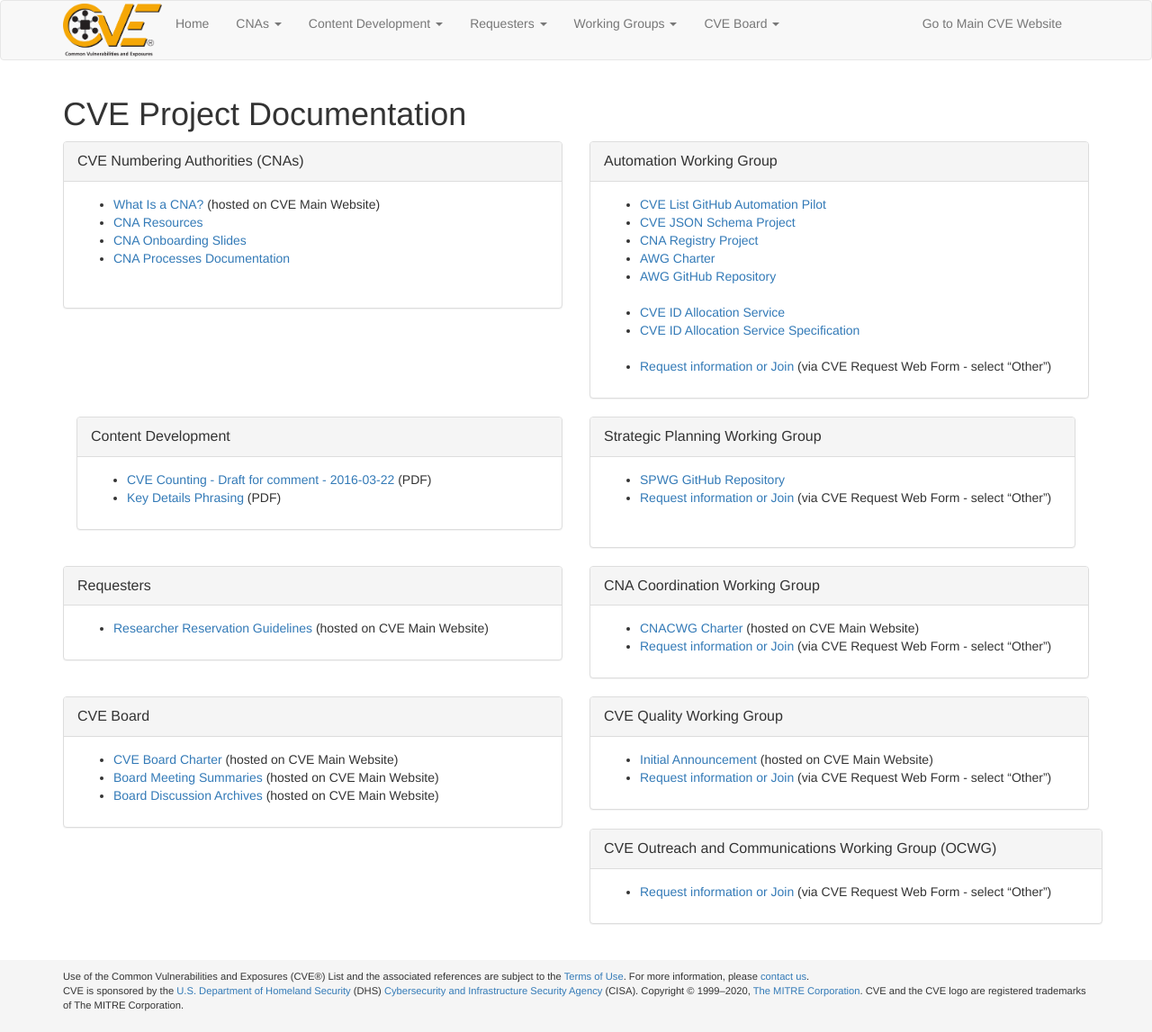
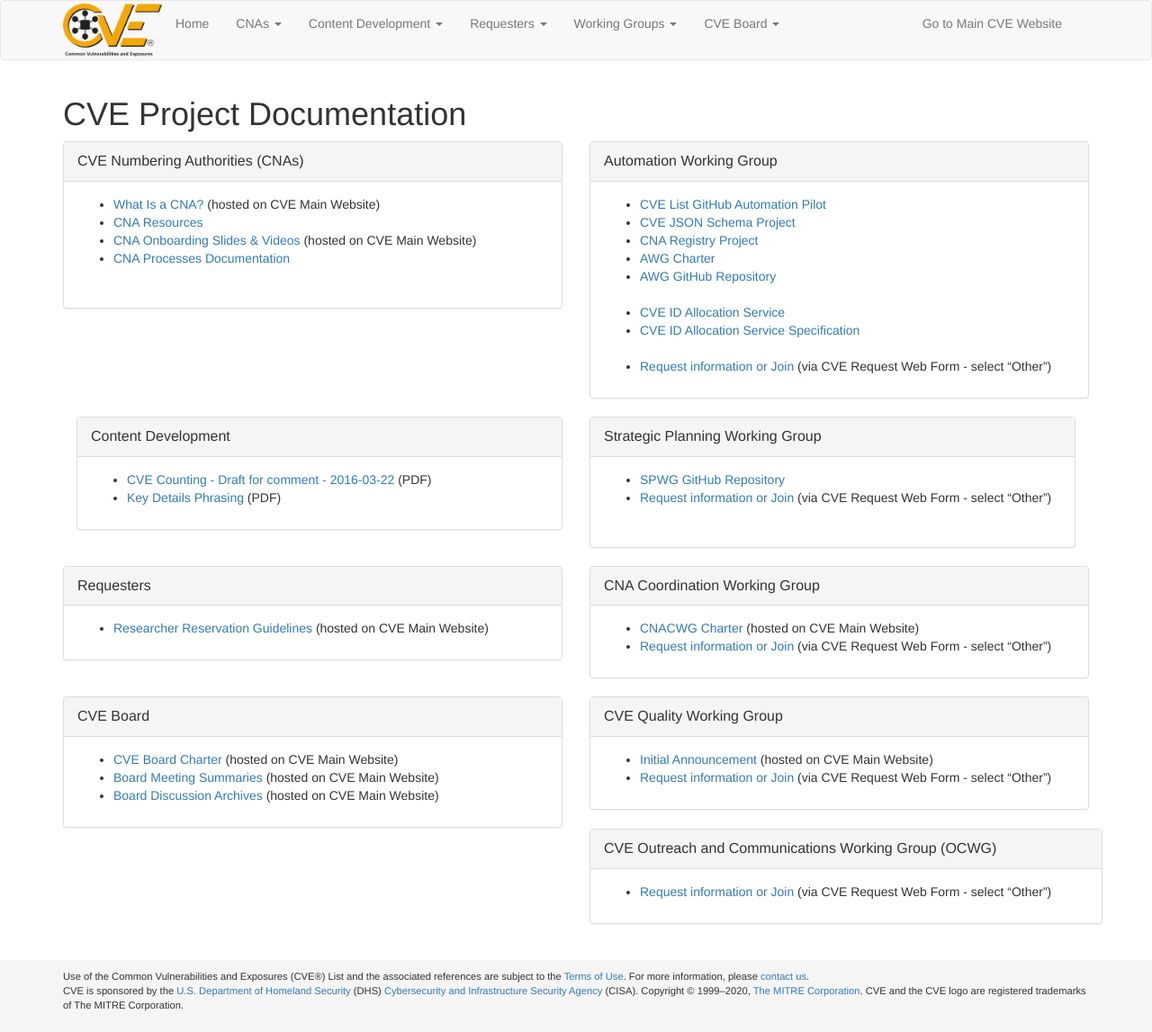
Before and after one commit to CVEProject/cveproject.github.io, a Jekyll site: the page built from docs/index.md, in a window 1280 px wide. Shown: the whole page at 90% size. Built offline with Jekyll 4.4.1, drawn with Linux system fonts in a browser that asks for light colours; nearby versions of some CDN libraries.

Commit message:
Update /docs/index.md
Update url for Onboarding Slides & Videos

```diff
--- a/docs/index.md
+++ b/docs/index.md
@@ -14,7 +14,7 @@ layout: page
        <ul>
          <li markdown="span">[What Is a CNA?](https://cve.mitre.org/cve/cna.html) (hosted on CVE Main Website)</li>
          <li markdown="span">[CNA Resources](/docs/cna/resources/index.html)</li>
-         <li markdown="span">[CNA Onboarding Slides](/docs/cna/onboarding/index.html)</li>
+         <li markdown="span">[CNA Onboarding Slides & Videos](https://cve.mitre.org/cve/cna.html#new_cna_onboarding) (hosted on CVE Main Website)</li>
          <li markdown="span">[CNA Processes Documentation](/docs/cna/processes_documentation/index.html)</li>
        </ul>
        <br>
```
